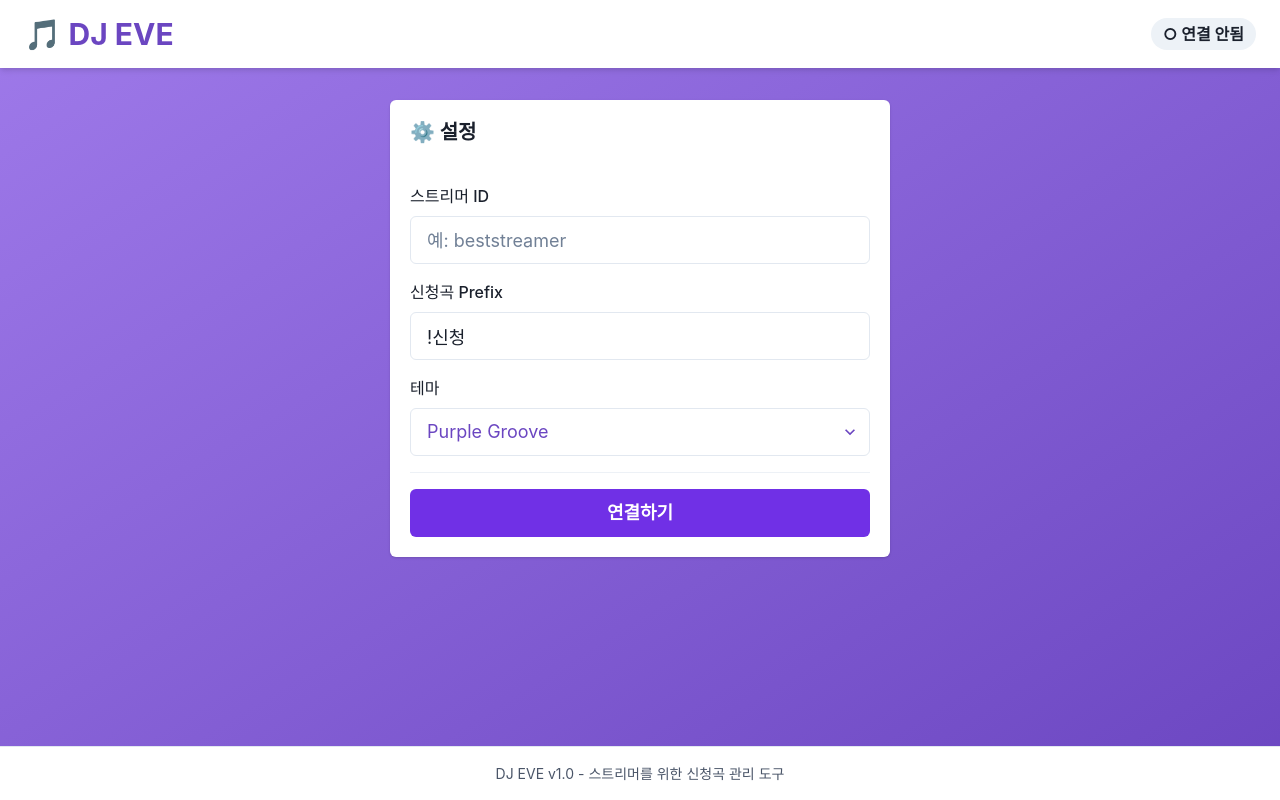
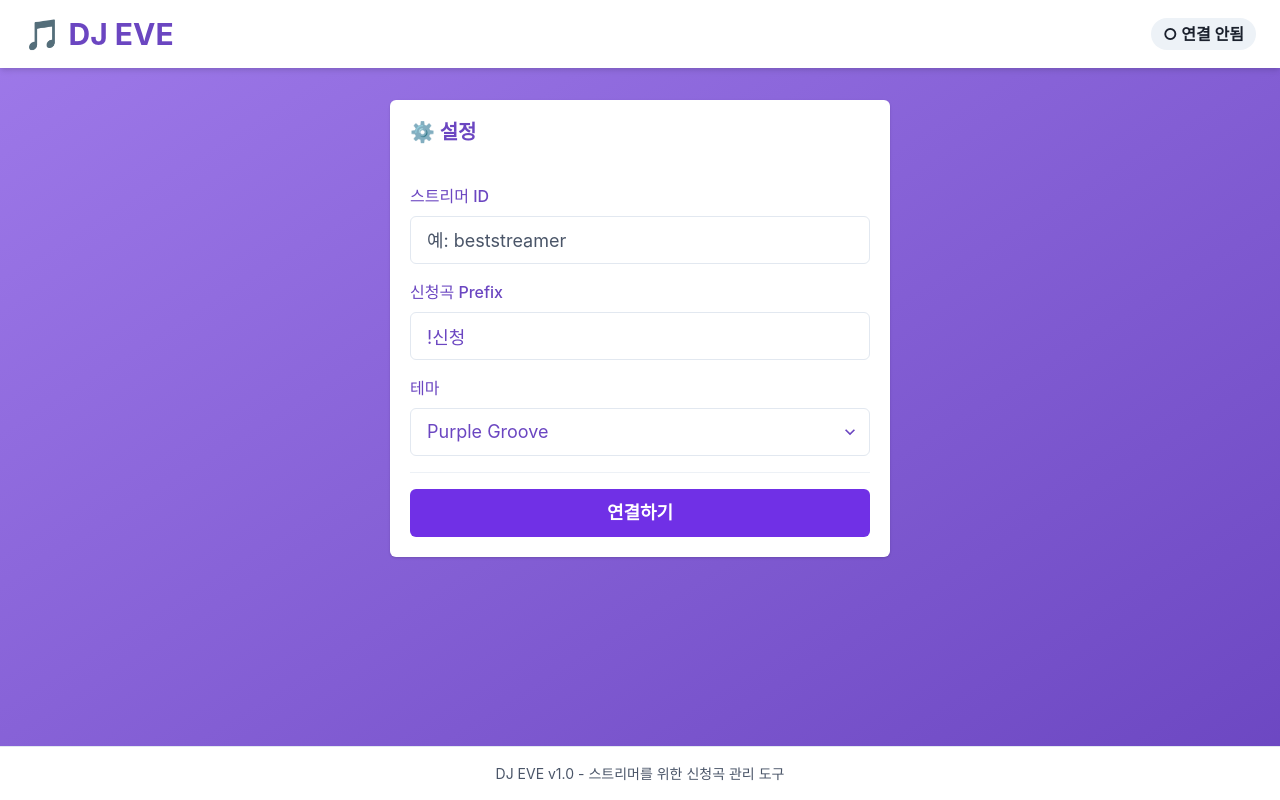
Before and after one commit to snowmerak/djs, a React (Vite) app: page / in a window 1280 px wide. Built offline with nearby package versions, Linux system fonts and the light colour scheme.

Commit message:
feat(ui): enhance form styling with dynamic theme support

```diff
--- a/src/App.jsx
+++ b/src/App.jsx
@@ -246,34 +246,42 @@ function App({ currentTheme, themes, onThemeChange }) {
         {showSettings ? (
           <Card maxW="500px" mx="auto" bg={themeConfig.cardBg} color={isDark ? 'gray.100' : 'inherit'}>
             <CardHeader>
-              <Heading size="md">⚙️ 설정</Heading>
+              <Heading size="md" color={themeConfig.textPrimary}>⚙️ 설정</Heading>
             </CardHeader>
             <CardBody>
               <VStack spacing={4} align="stretch">
                 <FormControl>
-                  <FormLabel>스트리머 ID</FormLabel>
+                  <FormLabel color={themeConfig.textPrimary}>스트리머 ID</FormLabel>
                   <Input
                     value={streamerId}
                     onChange={(e) => setStreamerId(e.target.value)}
                     placeholder="예: beststreamer"
                     isDisabled={isConnected}
                     size="lg"
+                    bg={themeConfig.isDark ? 'whiteAlpha.100' : 'white'}
+                    color={themeConfig.textPrimary}
+                    borderColor={themeConfig.isDark ? 'whiteAlpha.300' : 'gray.200'}
+                    _placeholder={{ color: themeConfig.textSecondary }}
                   />
                 </FormControl>
 
                 <FormControl>
-                  <FormLabel>신청곡 Prefix</FormLabel>
+                  <FormLabel color={themeConfig.textPrimary}>신청곡 Prefix</FormLabel>
                   <Input
                     value={prefix}
                     onChange={(e) => setPrefix(e.target.value)}
                     placeholder="예: !신청"
                     isDisabled={isConnected}
                     size="lg"
+                    bg={themeConfig.isDark ? 'whiteAlpha.100' : 'white'}
+                    color={themeConfig.textPrimary}
+                    borderColor={themeConfig.isDark ? 'whiteAlpha.300' : 'gray.200'}
+                    _placeholder={{ color: themeConfig.textSecondary }}
                   />
                 </FormControl>
 
                 <FormControl>
-                  <FormLabel>테마</FormLabel>
+                  <FormLabel color={themeConfig.textPrimary}>테마</FormLabel>
                   <Select
                     value={currentTheme}
                     onChange={(e) => onThemeChange(e.target.value)}
@@ -295,7 +303,7 @@ function App({ currentTheme, themes, onThemeChange }) {
                   </Select>
                 </FormControl>
 
-                <Divider />
+                <Divider borderColor={themeConfig.isDark ? 'whiteAlpha.300' : 'gray.200'} />
 
                 <HStack spacing={3}>
                   {!isConnected ? (
@@ -335,7 +343,7 @@ function App({ currentTheme, themes, onThemeChange }) {
           <Card bg={themeConfig.cardBg} color={isDark ? 'gray.100' : 'inherit'}>
             <CardHeader>
               <Flex justify="space-between" align="center" flexWrap="wrap" gap={3}>
-                <Heading size="md">
+                <Heading size="md" color={themeConfig.textPrimary}>
                   📋 신청곡 목록 ({songRequests.length})
                 </Heading>
                 <HStack spacing={2} flexWrap="wrap">
```
